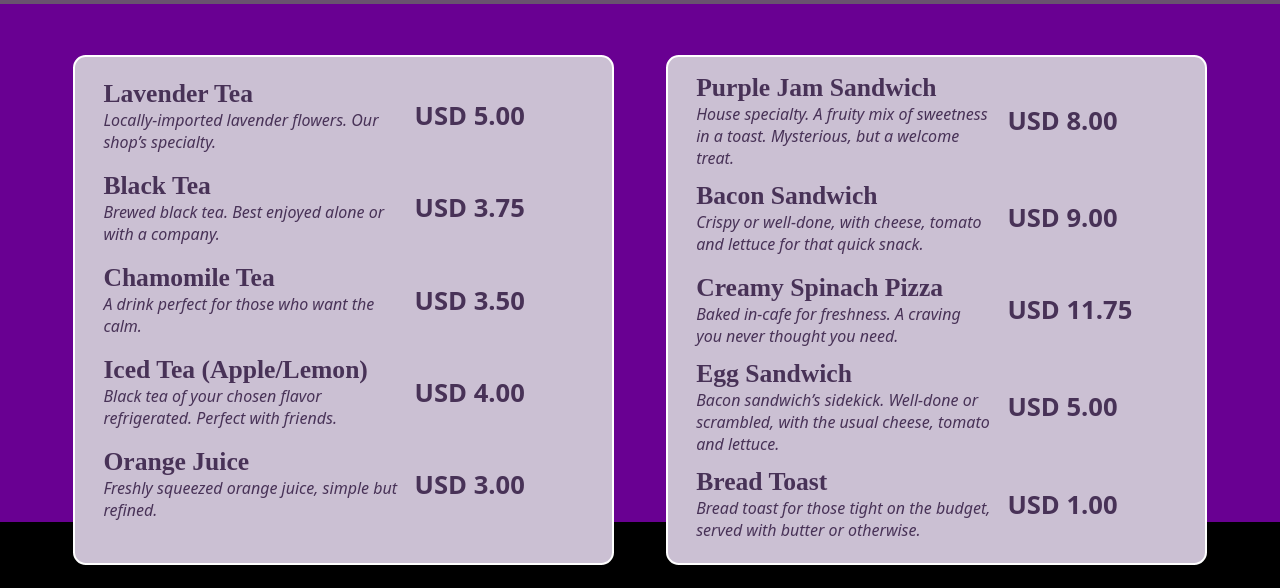
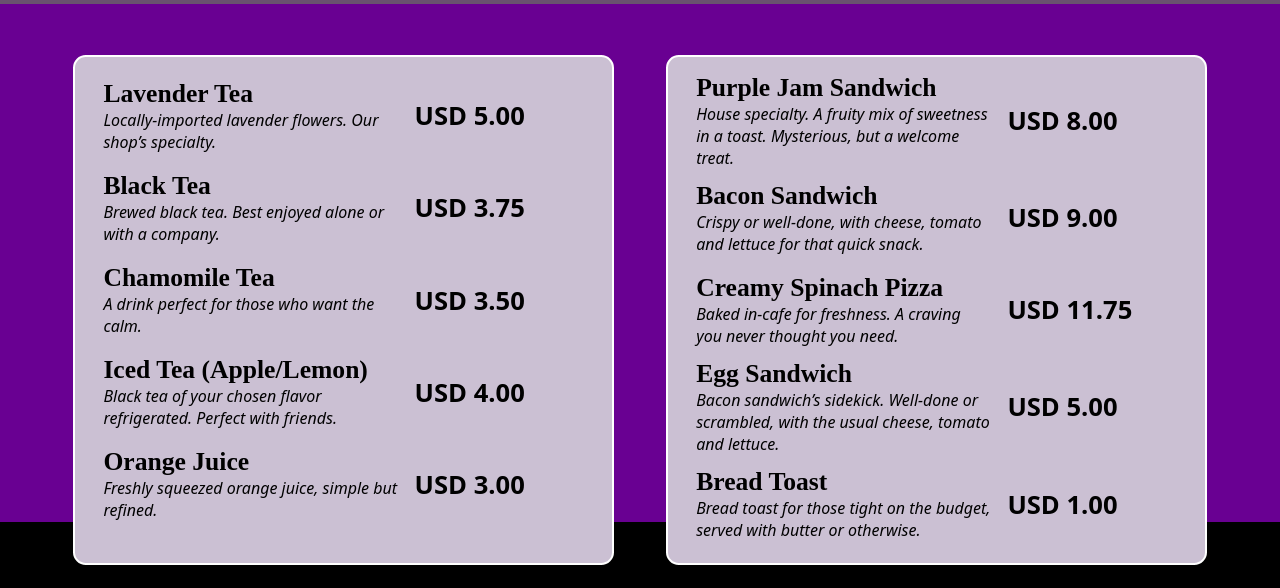
Before and after one commit to bd-riki/web-purplejam, a React (Vite) app: page / in a window 1280 px wide. Shown: the part 1094-1682 px from the top of the page. Built offline with nearby package versions, Linux system fonts and the light colour scheme; grey boxes are pictures that could not be loaded; a web font is replaced by a local one.

Commit message:
Update MenuItem.css
- changed color to black for clarity.

```diff
--- a/src/MenuItem.css
+++ b/src/MenuItem.css
@@ -5,7 +5,7 @@
     display: flex;
     flex-direction: row;
 
-    color: #483257;
+    color: #000000;
 }
 /*
 .item-container
```
